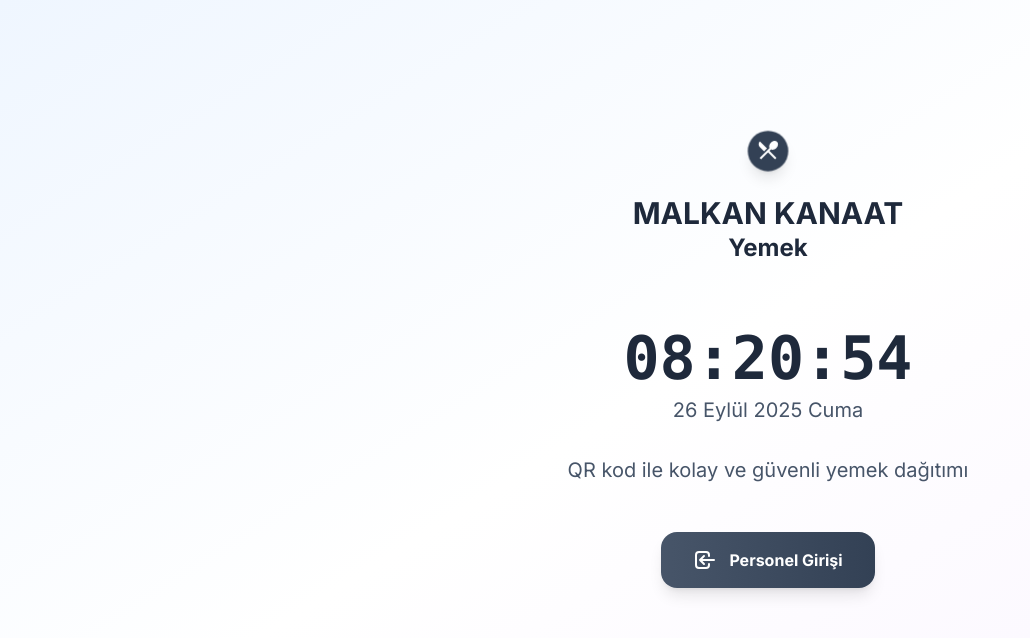
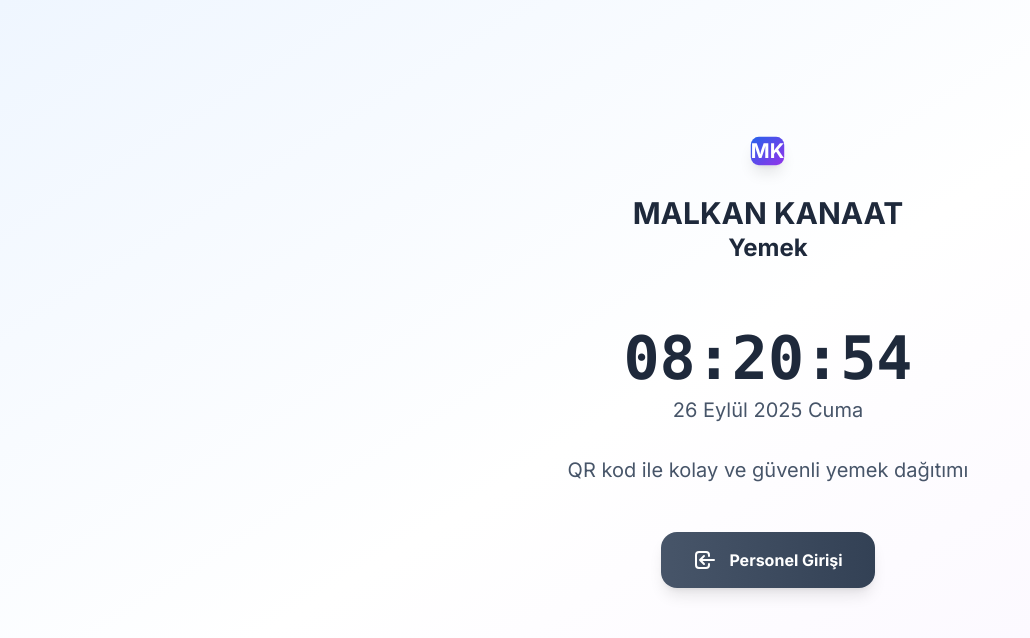
Before and after one commit to chelios216/mkb-yemek, a Next.js app: page / in a window 1280 px wide. Shown: the top 638 px of the page, without its empty margins (0-1030 px from the left). Built offline with nearby package versions, Linux system fonts and the light colour scheme; no server answers.

Commit message:
Revert to simple MK logo, prepare for custom logo upload

```diff
--- a/src/components/Logo.tsx
+++ b/src/components/Logo.tsx
@@ -1,6 +1,7 @@
 'use client'
 
 import { motion } from 'framer-motion'
+import Image from 'next/image'
 
 interface LogoProps {
   size?: 'sm' | 'md' | 'lg'
@@ -14,12 +15,6 @@ export default function Logo({ size = 'md', className = '' }: LogoProps) {
     lg: 'w-16 h-16'
   }
 
-  const iconSizes = {
-    sm: 'text-lg',
-    md: 'text-2xl',
-    lg: 'text-4xl'
-  }
-
   return (
     <motion.div
       className={`${sizeClasses[size]} ${className} relative flex items-center justify-center`}
@@ -31,9 +26,20 @@ export default function Logo({ size = 'md', className = '' }: LogoProps) {
         damping: 20
       }}
     >
-      {/* Simple Animated Food Container */}
+      {/* Logo Image - public/logo.png dosyasını yükledikten sonra bu kısmı aktif edin */}
+      {/* <div className={`${sizeClasses[size]} relative`}>
+        <Image
+          src="/logo.png"
+          alt="Malkan Kanaat Yemek Logo"
+          fill
+          className="object-contain"
+          priority
+        />
+      </div> */}
+
+      {/* Geçici basit logo - logo.png yükledikten sonra bu kısmı silin */}
       <motion.div
-        className="relative bg-slate-700 dark:bg-slate-300 rounded-full p-2 shadow-lg"
+        className="relative bg-gradient-to-br from-blue-600 to-purple-600 rounded-lg flex items-center justify-center shadow-lg"
         animate={{
           scale: [1, 1.05, 1]
         }}
@@ -43,26 +49,7 @@ export default function Logo({ size = 'md', className = '' }: LogoProps) {
           ease: "easeInOut"
         }}
       >
-        {/* Clean Food Icon */}
-        <motion.div
-          className={`${iconSizes[size]} text-white dark:text-slate-700 flex items-center justify-center`}
-          animate={{
-            y: [0, -2, 0],
-          }}
-          transition={{
-            duration: 2,
-            repeat: Infinity,
-            ease: "easeInOut"
-          }}
-        >
-          <svg
-            className="w-6 h-6"
-            fill="currentColor"
-            viewBox="0 0 24 24"
-          >
-            <path d="M8.1 13.34l2.83-2.83L3.91 3.5c-1.56 1.56-1.56 4.09 0 5.66l4.19 4.18zm6.78-1.81c1.53.71 3.68.21 5.27-1.38 1.91-1.91 2.28-4.65.81-6.12-1.46-1.46-4.2-1.1-6.12.81-1.59 1.59-2.09 3.74-1.38 5.27L3.7 19.87l1.41 1.41L12 14.41l6.88 6.88 1.41-1.41-6.88-6.88 1.37-1.37z"/>
-          </svg>
-        </motion.div>
+        <span className="text-white font-bold text-xl">MK</span>
       </motion.div>
     </motion.div>
   )
```
